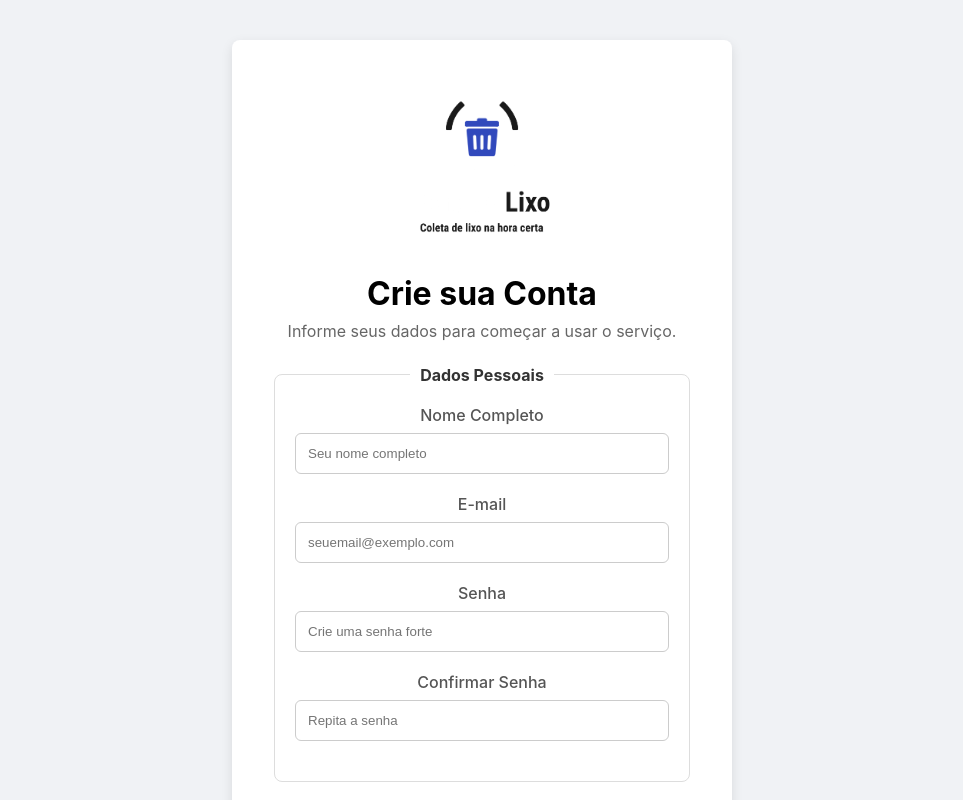
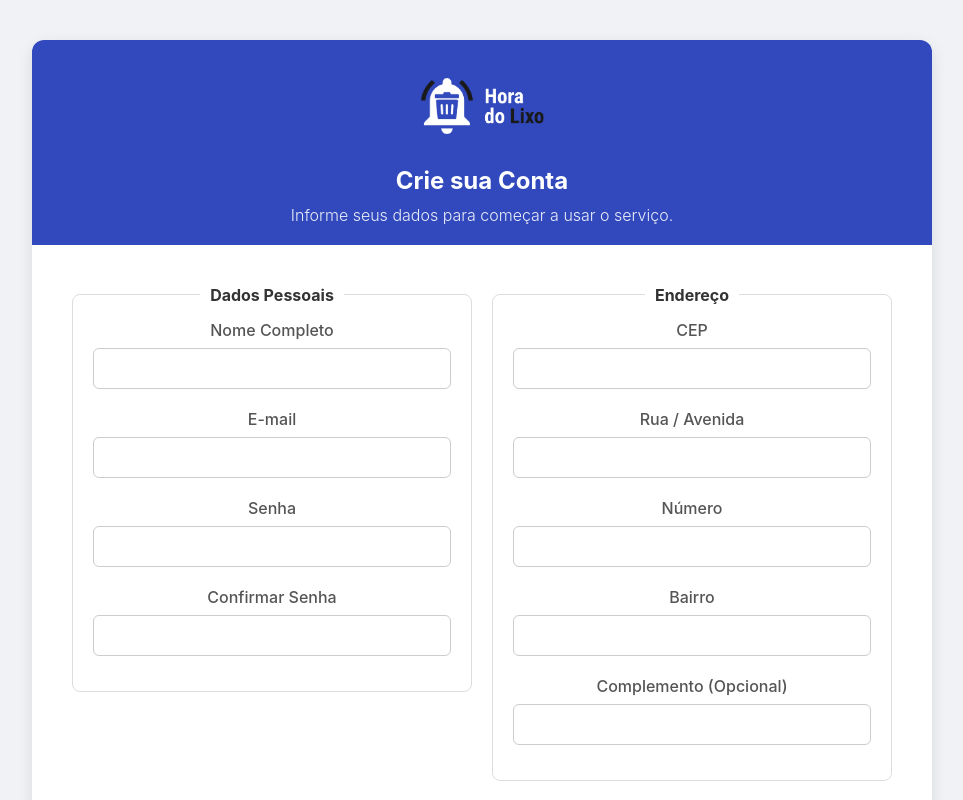
Before and after one commit to mateusgui/HoraDoLixo, a Nuxt app: page /cadastro in a window 1280 px wide. Shown: the top 800 px of the page, without its empty margins (158-1121 px from the left). Built offline with nearby package versions, Linux system fonts and the light colour scheme.

Commit message:
Update cadastro.vue, esqueci-senha.vue
Ajuste nos layouts de cadastro e de recuperação de senha, ambos agora estão responsivos e com UX melhorado

```diff
--- a/assets/css/main.css
+++ b/assets/css/main.css
@@ -1,19 +1,27 @@
+/* ==========================================================================
+   1. ESTILOS GLOBAIS
+   ========================================================================== */
+
 body {
   margin: 0;
   font-family: -apple-system, BlinkMacSystemFont, "Segoe UI", Roboto, Helvetica, Arial, sans-serif;
   background-color: #f0f2f5;
 }
 
-.login-page-container {
+.page-container {
   display: flex;
   justify-content: center;
   align-items: center;
+  padding: 40px 20px;
   min-height: 100vh;
-  padding: 20px;
   box-sizing: border-box;
 }
 
-.login-card {
+/* ==========================================================================
+   2. LAYOUT PADRÃO PARA CARDS DE AUTENTICAÇÃO (LOGIN E CADASTRO)
+   ========================================================================== */
+
+.auth-card {
   display: flex;
   width: 100%;
   max-width: 900px;
@@ -23,17 +31,7 @@ body {
   overflow: hidden;
 }
 
-.login-card {
-  display: flex;
-  width: 100%;
-  max-width: 900px;
-  background-color: #fff;
-  border-radius: 12px;
-  box-shadow: 0 5px 15px rgba(0, 0, 0, 0.1);
-  overflow: hidden;
-}
-
-.login-branding {
+.auth-branding {
   flex: 1;
   background-color: #3149BC;
   color: #fff;
@@ -42,14 +40,32 @@ body {
   flex-direction: column;
   justify-content: center;
   align-items: center;
+  text-align: center;
 }
 
 .branding-logo {
-  max-width: 250px;
-  width: 100%;
+  max-width: 180px;
 }
 
-.login-form-section {
+.login-logo {
+  max-width: 220px;
+  margin-bottom: 30px;
+}
+
+.branding-title {
+  margin: 0 0 10px 0;
+  font-size: 2rem;
+}
+
+.branding-description {
+  margin: 0;
+  font-size: 1rem;
+  line-height: 1.5;
+  max-width: 320px;
+  opacity: 0.9;
+}
+
+.auth-form-section {
   flex: 1;
   padding: 50px 40px;
   display: flex;
@@ -57,32 +73,31 @@ body {
   justify-content: center;
 }
 
-@media (max-width: 768px) {
-  .login-card {
-    flex-direction: column;
-    max-width: 450px;
-  }
-
-  .login-branding, .login-form-section {
-    padding: 40px 30px;
-  }
-}
-
-.login-form-section {
-  flex: 1;
-  padding: 50px 40px;
-  display: flex;
-  flex-direction: column;
-  justify-content: center;
-}
-
-.login-form-section h3 {
+.auth-form-section h3 {
   text-align: center;
   margin-top: 0;
   margin-bottom: 24px;
   color: #333;
   font-size: 1.5rem;
 }
+
+fieldset {
+  border: 1px solid #ddd;
+  border-radius: 8px;
+  padding: 15px 20px;
+  margin: 0 0 20px 0;
+}
+
+legend {
+  padding: 0 10px;
+  font-weight: bold;
+  color: #333;
+}
+
+
+/* ==========================================================================
+   3. COMPONENTES COMUNS DE FORMULÁRIO
+   ========================================================================== */
 
 .input-group {
   margin-bottom: 20px;
@@ -101,6 +116,23 @@ body {
   border: 1px solid #ccc;
   border-radius: 6px;
   box-sizing: border-box;
+}
+
+.btn-primary {
+  width: 100%;
+  padding: 12px;
+  background-color: #3149BC;
+  color: white;
+  border: none;
+  border-radius: 6px;
+  font-size: 16px;
+  font-weight: bold;
+  cursor: pointer;
+  transition: background-color 0.3s ease;
+}
+
+.btn-primary:hover {
+  background-color: #283e9e;
 }
 
 .links-container {
@@ -122,31 +154,89 @@ body {
   margin: 10px 0 0;
 }
 
-.btn-primary {
-  width: 100%;
-  padding: 12px;
-  background-color: #3149BC;
-  color: white;
-  border: none;
-  border-radius: 6px;
-  font-size: 16px;
-  font-weight: bold;
-  cursor: pointer;
-  transition: background-color 0.3s ease;
+/* ==========================================================================
+   4. RESPONSIVIDADE LOGIN
+   ========================================================================== */
+
+@media (max-width: 820px) {
+
+  .auth-card {
+    flex-direction: column;
+    max-width: 480px;
+  }
+
+  .auth-branding,
+  .auth-form-section {
+    padding: 40px 30px;
+  }
+
+  .login-logo {
+    max-width: 170px;
+    margin-bottom: 15px;
+  }
 }
 
-.btn-primary:hover {
-  background-color: #283e9e;
+/* ==========================================================================
+   5. ESTILOS ESPECÍFICOS DA PÁGINA DE CADASTRO
+   ========================================================================== */
+
+.register-card {
+  background-color: #fff;
+  border-radius: 12px;
+  box-shadow: 0 5px 15px rgba(0, 0, 0, 0.1);
+  width: 100%;
+  max-width: 900px;
+  overflow: hidden;
+  text-align: center;
 }
 
-/* === RESPONSIVIDADE PARA TELAS MENORES (MOBILE) === */
+.register-header {
+  background-color: #3149BC;
+  color: #fff;
+  padding: 20px 30px;
+  display: flex;
+  flex-direction: column;
+  align-items: center;
+  gap: 10px;
+}
+
+.register-header .header-logo {
+    max-width: 150px;
+    width: 100%;
+}
+
+.register-header h1 {
+  margin: 0;
+  font-size: 1.5rem;
+}
+
+.register-header p {
+  margin: 0;
+  opacity: 0.9;
+  font-weight: 300;
+}
+
+.register-form-section {
+  padding: 40px;
+}
+
+.form-columns-container {
+  display: flex;
+  gap: 20px;
+  margin-bottom: 20px;
+}
+
+.form-column {
+  flex: 1;
+}
+
 @media (max-width: 768px) {
-  .login-card {
+  .form-columns-container {
     flex-direction: column;
-    max-width: 450px;
+    gap: 0;
   }
 
-  .login-branding, .login-form-section {
-    padding: 40px 30px;
+  .register-card {
+    max-width: 480px;
   }
 }
--- a/pages/cadastro.vue
+++ b/pages/cadastro.vue
@@ -1,67 +1,71 @@
 <template>
   <div class="page-container">
-    <div class="form-container">
+    <div class="register-card">
 
+      <div class="register-header">
         <NuxtLink to="/login">
-        <img src="/img/LogoHoraDoLixo.png" alt="Logo Hora do Lixo" class="form-logo">
+          <img src="/img/IconeHoraDoLixo.png" alt="Ícone Hora do Lixo" class="header-logo">
         </NuxtLink>
+          <h1>Crie sua Conta</h1>
+          <p>Informe seus dados para começar a usar o serviço.</p>
+      </div>
 
-      <h1>Crie sua Conta</h1>
-      <p class="subtitle">Informe seus dados para começar a usar o serviço.</p>
-
+      <div class="register-form-section">
         <form @submit.prevent="handleRegister">
-
+          <div class="form-columns-container">
+            <div class="form-column">
               <fieldset>
                 <legend>Dados Pessoais</legend>
                 <div class="input-group">
                   <label for="nome">Nome Completo</label>
-            <input type="text" id="nome" v-model="form.nomeCompleto" placeholder="Seu nome completo" required>
+                  <input type="text" id="nome" v-model="form.nomeCompleto" required>
                 </div>
                 <div class="input-group">
                   <label for="email">E-mail</label>
-            <input type="email" id="email" v-model="form.email" placeholder="seuemail@exemplo.com" required>
+                  <input type="email" id="email" v-model="form.email" required>
                 </div>
                 <div class="input-group">
                   <label for="senha">Senha</label>
-            <input type="password" id="senha" v-model="form.senha" placeholder="Crie uma senha forte" required>
+                  <input type="password" id="senha" v-model="form.senha" required>
                 </div>
                 <div class="input-group">
                   <label for="confirmar-senha">Confirmar Senha</label>
-            <input type="password" id="confirmar-senha" v-model="form.confirmarSenha" placeholder="Repita a senha" required>
+                  <input type="password" id="confirmar-senha" v-model="form.confirmarSenha" required>
                 </div>
               </fieldset>
-
+            </div>
+            <div class="form-column">
               <fieldset>
                 <legend>Endereço</legend>
                 <div class="input-group">
-            <label for="cep">CEP (Opcional)</label>
-            <input type="text" id="cep" v-model="form.cep" placeholder="00000-000">
+                  <label for="cep">CEP</label>
+                  <input type="text" id="cep" v-model="form.cep">
                 </div>
                 <div class="input-group">
                   <label for="rua">Rua / Avenida</label>
-            <input type="text" id="rua" v-model="form.rua" placeholder="Ex: Av. Afonso Pena" required>
+                  <input type="text" id="rua" v-model="form.rua" required>
                 </div>
                 <div class="input-group">
                   <label for="numero">Número</label>
-            <input type="text" id="numero" v-model="form.numero" placeholder="Ex: 123" required>
+                  <input type="text" id="numero" v-model="form.numero" required>
                 </div>
                 <div class="input-group">
                   <label for="bairro">Bairro</label>
-            <input type="text" id="bairro" v-model="form.bairro" placeholder="Ex: Centro" required>
+                  <input type="text" id="bairro" v-model="form.bairro" required>
                 </div>
                 <div class="input-group">
                   <label for="complemento">Complemento (Opcional)</label>
-            <input type="text" id="complemento" v-model="form.complemento" placeholder="Ex: Apto 101, Bloco B">
+                  <input type="text" id="complemento" v-model="form.complemento">
                 </div>
               </fieldset>
-
+            </div>
+          </div>
           <button type="submit" class="btn-primary">Cadastrar</button>
-
           <div class="links-container">
             <p>Já tem uma conta? <NuxtLink to="/login">Faça o login</NuxtLink></p>
           </div>
-
         </form>
+      </div>
     </div>
   </div>
 </template>
@@ -81,88 +85,12 @@ const form = reactive({
   complemento: ''
 });
 
-// Função que será chamada quando o formulário for enviado
 const handleRegister = () => {
   if (form.senha !== form.confirmarSenha) {
     alert('As senhas não coincidem. Por favor, verifique.');
     return;
   }
-
-  console.log('Tentativa de cadastro com os seguintes dados:');
-  console.log(form);
-
+  console.log('Tentativa de cadastro com os seguintes dados:', form);
   alert('Cadastro enviado! (Verifique o console para ver os dados)');
-
-  // Futuramente, aqui vem a chamada da API para cadastrar o usuário, determinar a zona de coleta, etc.
 };
 </script>
-
-<style scoped>
-
-.page-container {
-  display: flex;
-  justify-content: center;
-  align-items: center;
-  padding: 40px 20px;
-  min-height: 100vh;
-  background-color: #f0f2f5;
-}
-
-.form-container {
-  background-color: #ffffff;
-  padding: 40px;
-  border-radius: 8px;
-  box-shadow: 0 4px 12px rgba(0, 0, 0, 0.1);
-  width: 100%;
-  max-width: 500px;
-  box-sizing: border-box;
-  text-align: center;
-}
-
-.form-logo {
-  max-width: 180px;
-  margin-bottom: 20px;
-  cursor: pointer;
-}
-
-.form-container h1 {
-  margin-top: 0;
-  margin-bottom: 8px;
-}
-
-.subtitle {
-  margin-top: 0;
-  margin-bottom: 24px;
-  color: #666;
-}
-
-fieldset {
-  border: 1px solid #ddd;
-  border-radius: 8px;
-  padding: 20px;
-  margin-bottom: 20px;
-}
-
-legend {
-  padding: 0 10px;
-  font-weight: bold;
-  color: #333;
-}
-
-.form-button {
-  width: 100%;
-  padding: 12px;
-  background-color: #28a745;
-  color: white;
-  border: none;
-  border-radius: 6px;
-  font-size: 16px;
-  font-weight: bold;
-  cursor: pointer;
-  transition: background-color 0.3s ease;
-}
-
-.form-button:hover {
-  background-color: #218838;
-}
-</style>
--- a/pages/esqueci-senha.vue
+++ b/pages/esqueci-senha.vue
@@ -3,7 +3,6 @@
     <div class="form-card" style="max-width: 500px;">
 
       <div class="form-header">
-        <img src="/img/IconeHoraDoLixo.png" alt="Ícone Hora do Lixo" class="header-logo">
         <div class="header-text">
           <h1>Recuperar Senha</h1>
           <p>Não se preocupe, acontece!</p>
@@ -18,19 +17,14 @@
 
         <div class="input-group">
           <label for="email">E-mail</label>
-          <input
-            type="email"
-            id="email"
-            v-model="email"
-            placeholder="seuemail@exemplo.com"
-            required
-          >
+          <input type="email" id="email" v-model="email" placeholder="seuemail@exemplo.com" required>
         </div>
 
         <button type="submit" class="btn-primary">Enviar Link de Recuperação</button>
 
         <div class="links-container">
-          <p>Lembrou a senha? <NuxtLink to="/login">Voltar para o login</NuxtLink></p>
+          <p>Lembrou a senha? <NuxtLink to="/login">Voltar para o login</NuxtLink>
+          </p>
         </div>
 
       </form>
@@ -79,5 +73,4 @@ const handlePasswordResetRequest = () => {
   margin-bottom: 24px;
   line-height: 1.5;
 }
-
 </style>
--- a/pages/login.vue
+++ b/pages/login.vue
@@ -1,45 +1,36 @@
 <template>
-  <div class="login-page-container">
-    <div class="login-card">
+  <div class="page-container">
+    <div class="auth-card">
 
-      <div class="login-branding">
-        <img src="/img/LogoHoraDoLixo.png" alt="Logo Hora do Lixo" class="branding-logo">
+      <div class="auth-branding">
+        <NuxtLink to="/login">
+          <img src="/img/LogoHoraDoLixo.png" alt="Logo Hora do Lixo" class="login-logo">
+        </NuxtLink>
         <p class="branding-description">
           Faça seu cadastro, consulte os horários e receba alertas para coletas do lixo no seu bairro.
         </p>
       </div>
 
-      <div class="login-form-section">
+      <div class="auth-form-section">
         <form @submit.prevent="handleLogin">
           <h3>Entrar na sua conta</h3>
 
           <div class="input-group">
             <label for="email">E-mail</label>
-            <input
-              type="email"
-              id="email"
-              v-model="email"
-              placeholder="seuemail@exemplo.com"
-              required
-            >
+            <input type="email" id="email" v-model="email" placeholder="seuemail@exemplo.com" required>
           </div>
 
           <div class="input-group">
             <label for="senha">Senha</label>
-            <input
-              type="password"
-              id="senha"
-              v-model="password"
-              placeholder="Sua senha"
-              required
-            >
+            <input type="password" id="senha" v-model="password" placeholder="Sua senha" required>
           </div>
 
           <button type="submit" class="btn-primary">Entrar</button>
 
           <div class="links-container">
             <NuxtLink to="/esqueci-senha">Esqueci minha senha</NuxtLink>
-            <p>Não tem uma conta? <NuxtLink to="/cadastro">Cadastre-se</NuxtLink></p>
+            <p>Não tem uma conta? <NuxtLink to="/cadastro">Cadastre-se</NuxtLink>
+            </p>
           </div>
         </form>
       </div>
@@ -56,6 +47,5 @@ const password = ref('');
 
 const handleLogin = () => {
   console.log('Tentativa de login com:', { email: email.value, password: password.value });
-  // Lógica de autenticação com o back-end virá aqui
 };
 </script>
```
Lines whose indentation alone changed are shown as unchanged.
